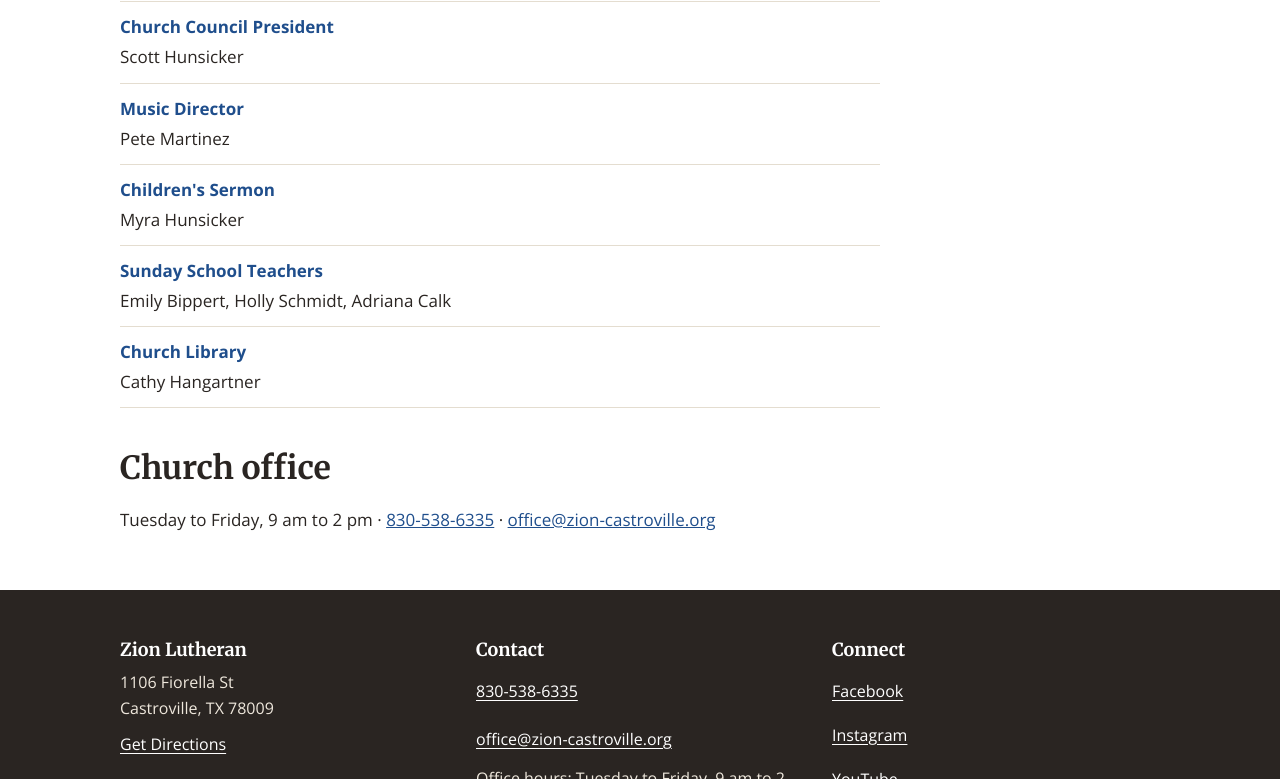
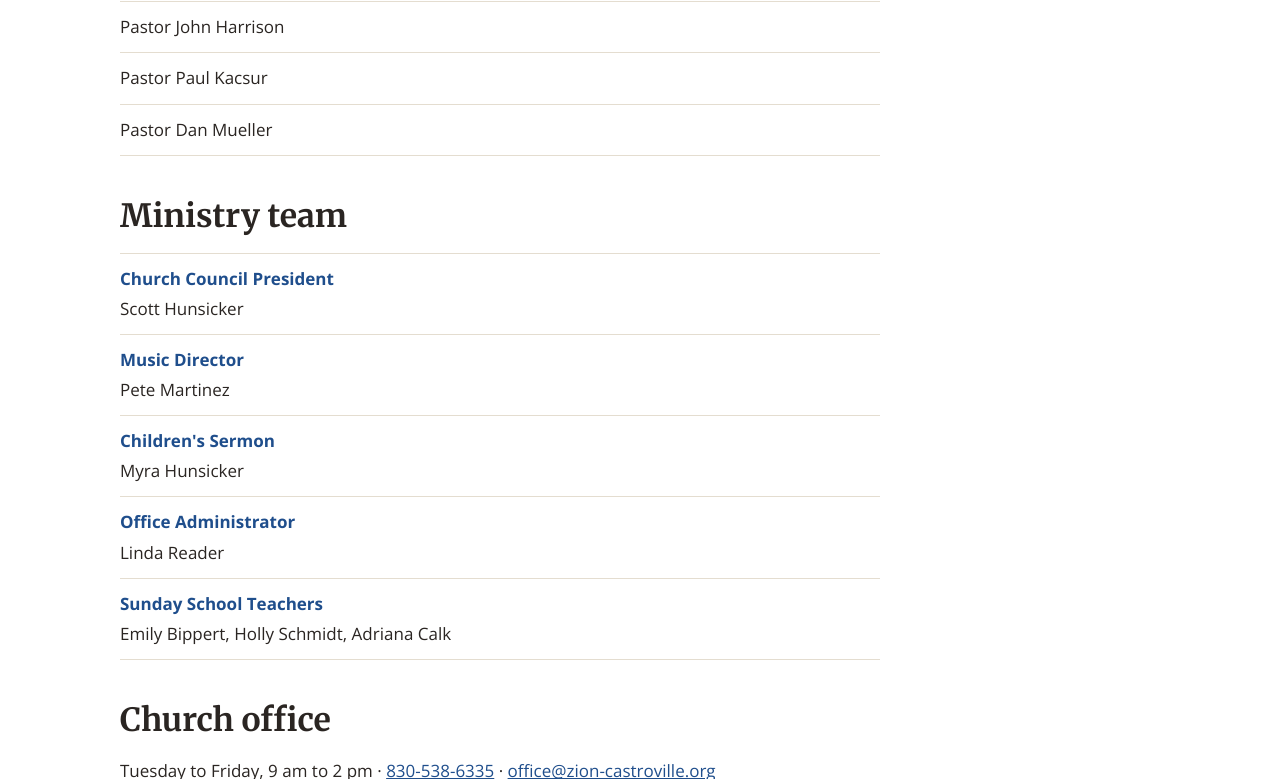
Before and after one commit to adrianacalk/zion-website, a plain HTML site: page team.html in a window 1280 px wide. Shown: the part 507-1286 px from the top of the page. Drawn offline with nearby package versions, Linux system fonts and the light colour scheme.

Commit message:
Update team.html
Added pastors

```diff
--- a/team.html
+++ b/team.html
@@ -102,8 +102,15 @@
           <div class="highlight">
             <p><b>Zion is calling a new pastor.</b> Interested candidates can write to <a href="mailto:jobs@zion-castroville.org">jobs@zion-castroville.org</a>. <a href="call.html">Read about the call &rarr;</a></p>
           </div>
-          <!-- TODO: Who leads worship while Zion calls a pastor (interim or supply pastor)?
-               Add a line here if you want visitors to know. -->
+
+          <div class="stack">
+            <h2>Visiting Pastors</h2>
+            <ul class="times">
+              <li>Pastor John Harrison</li>
+              <li>Pastor Paul Kacsur</li>
+              <li>Pastor Dan Mueller</li>
+            </ul>
+          </div>
 
           <!-- ===== MINISTRY TEAM (one <li> per person: <b>Role</b> then the name) ===== -->
           <div class="stack">
@@ -112,12 +119,12 @@
               <li><b>Church Council President</b>Scott Hunsicker</li>
               <li><b>Music Director</b>Pete Martinez</li>
               <li><b>Children's Sermon</b>Myra Hunsicker</li>
+              <li><b>Office Administrator</b>Linda Reader</li>
               <li><b>Sunday School Teachers</b>Emily Bippert, Holly Schmidt, Adriana Calk</li>
-              <li><b>Church Library</b>Cathy Hangartner</li>
             </ul>
-            <!-- TODO: Add the other church council members, the office staff (name and title),
-                 and photos if you like. Check that everyone above is still current. -->
           </div>
+
+
 
           <!-- ===== CHURCH OFFICE ===== -->
           <div class="stack">
```
